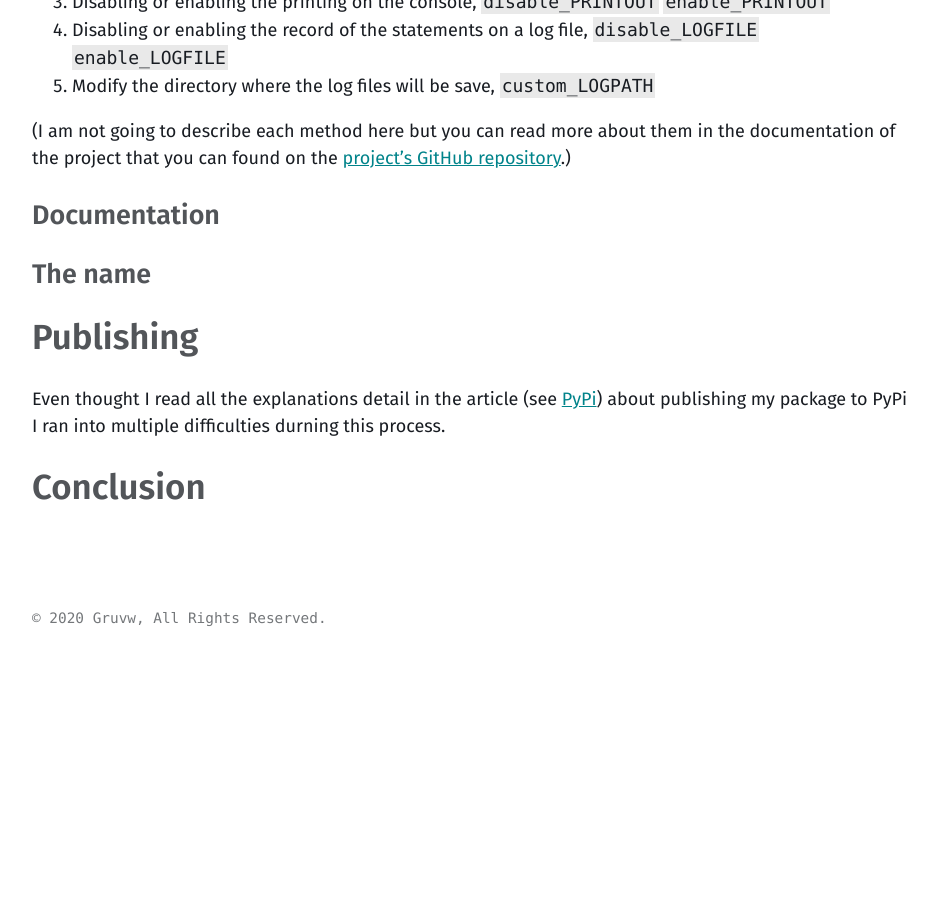
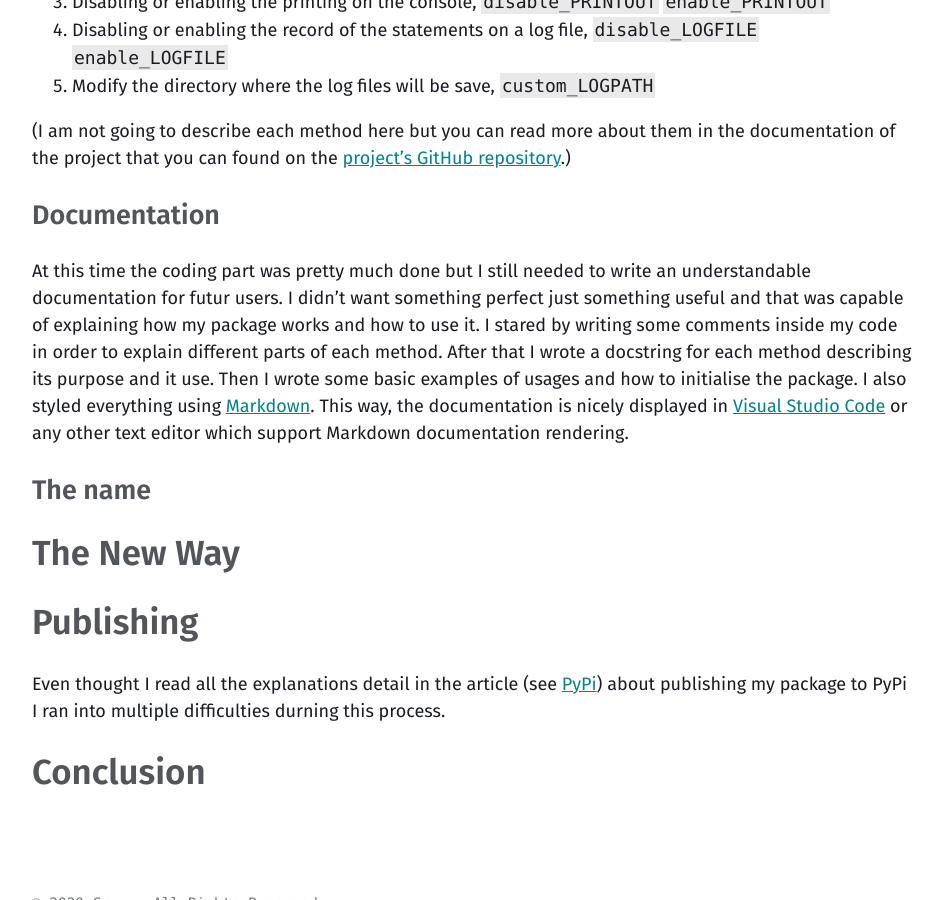
Before and after one commit to gruvw/portfolio, a Jekyll site: the page built from _posts/2020-04-10-creating-a-python-package.md, in a window 1280 px wide and 900 px high, scrolled down 3636 px. Shown: the whole window, without its empty margins (40-983 px from the left). Built offline with Jekyll 4.4.1, drawn with Linux system fonts in a browser that asks for light colours; before the commit the page ends 4292 px from its top, so only the background shows below that.

Commit message:
Wrote the documentation §

```diff
--- a/_posts/2020-04-10-creating-a-python-package.md
+++ b/_posts/2020-04-10-creating-a-python-package.md
@@ -97,7 +97,16 @@ I wanted my package to be as customizable as possible. In order to let the users
 
 ### Documentation
 
+At this time the coding part was pretty much done but I still needed to write an understandable documentation for futur users.
+I didn't want something perfect just something useful and that was capable of explaining how my package works and how to use it.
+I stared by writing some comments inside my code in order to explain different parts of each method.
+After that I wrote a docstring for each method describing its purpose and it use.
+Then I wrote some basic examples of usages and how to initialise the package.
+I also styled everything using [Markdown](https://fr.wikipedia.org/wiki/Markdown). This way, the documentation is nicely displayed in [Visual Studio Code](https://code.visualstudio.com/) or any other text editor which support Markdown documentation rendering.
+
 ### The name
+
+## The New Way
 
 ## Publishing
 
```
